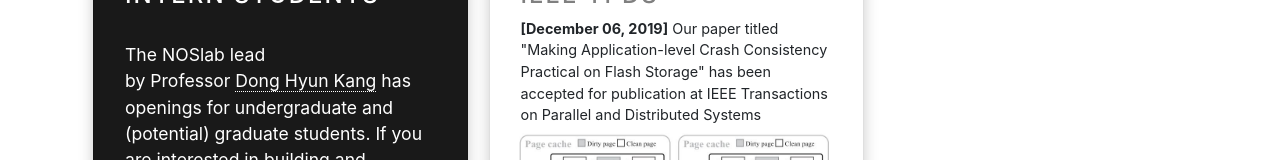
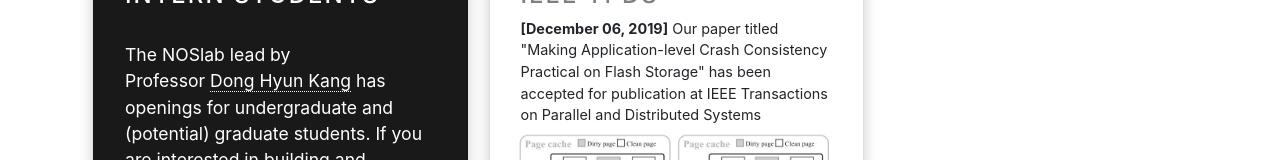
Before and after one commit to noslab/noslab.github.io, a plain HTML site: page index.html in a window 1280 px wide. Shown: the part 506-666 px from the top of the page. Drawn offline with Linux system fonts and the light colour scheme.

Commit message:
add br tag

```diff
--- a/index.html
+++ b/index.html
@@ -98,7 +98,8 @@
 							</div>
 							<br>
 							<p class="card__text" style="font-size:1.1em; color:white">
-							The NOSlab lead <br> by Professor <a class="sidebar-a" href="https://dhkangd.github.io">Dong Hyun Kang</a> has openings for undergraduate and (potential) graduate students.
+							The NOSlab lead by <br>
+							Professor <a class="sidebar-a" href="https://dhkangd.github.io">Dong Hyun Kang</a> has openings for undergraduate and (potential) graduate students.
 							If you are interested in building and breaking systems with us, please contact <a class="sidebar-a" href="mailto:donghyun@changwon.ac.kr">NOSlab</a> with your CV.</p>
 						</div>
 					</div>
```
Also changed, not shown: 1 other file.
